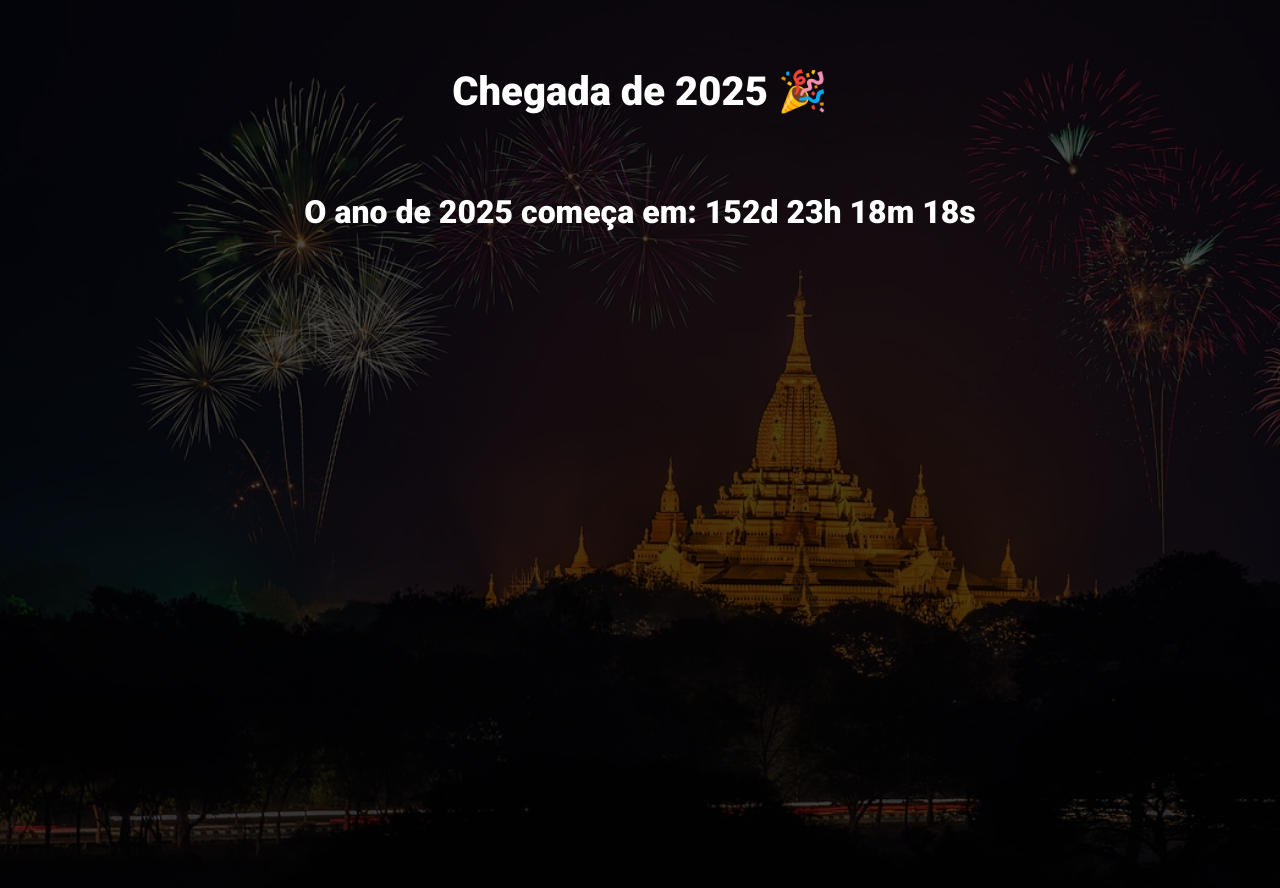
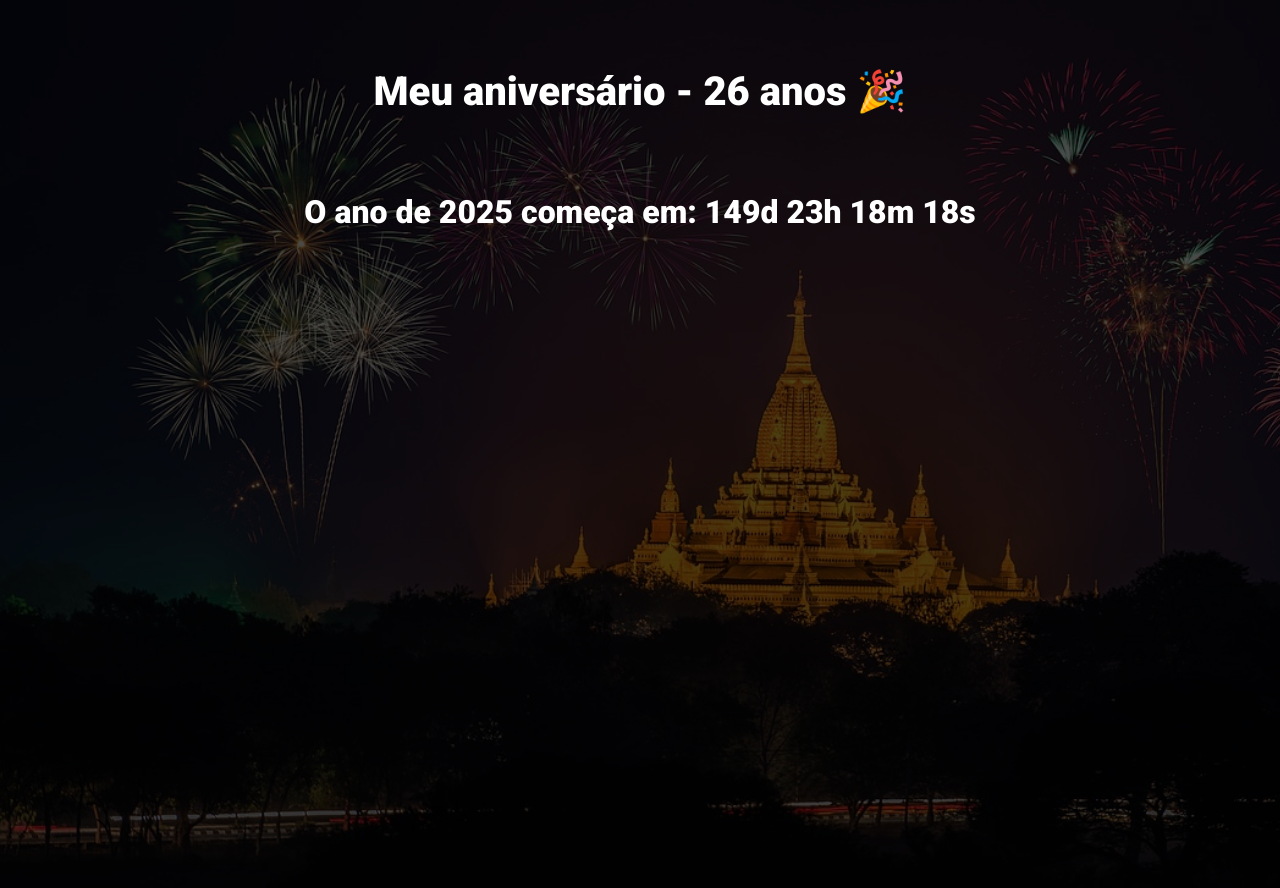
Before and after one commit to antony-barbosa/contagem_ano-novo, a website built with Parcel: page src/index.html in a window 1280 px wide. Built offline with nearby package versions, Linux system fonts and the light colour scheme.

Commit message:
corrigindo tema do projeto

```diff
--- a/src/index.html
+++ b/src/index.html
@@ -3,7 +3,7 @@
 <head>
     <meta charset="UTF-8">
     <meta name="viewport" content="width=device-width, initial-scale=1.0">
-    <title>Ano novo</title>
+    <title>Meu aniversário</title>
     <link rel="preconnect" href="https://fonts.googleapis.com">
     <link rel="preconnect" href="https://fonts.gstatic.com" crossorigin>
     <link href="https://fonts.googleapis.com/css2?family=Roboto:wght@400;700;900&display=swap" rel="stylesheet">
@@ -13,7 +13,7 @@
 
     <header class="hero">
         <div class="container">
-            <h1 class="hero__title">Chegada de 2025 🎉</h1>
+            <h1 class="hero__title">Meu aniversário - 26 anos 🎉</h1>
             <p class="hero__text">
                 O ano de 2025 começa em: <span id="contador"></span>
             </p>
--- a/src/scripts/main.js
+++ b/src/scripts/main.js
@@ -1,4 +1,4 @@
-const dataEvento = new Date("Jan 01, 2025 00:00:00");
+const dataEvento = new Date("Dec 29, 2024 00:00:00");
 const timeStampDoEvento = dataEvento.getTime();
 
 const contaHoras = setInterval(function() {
```
